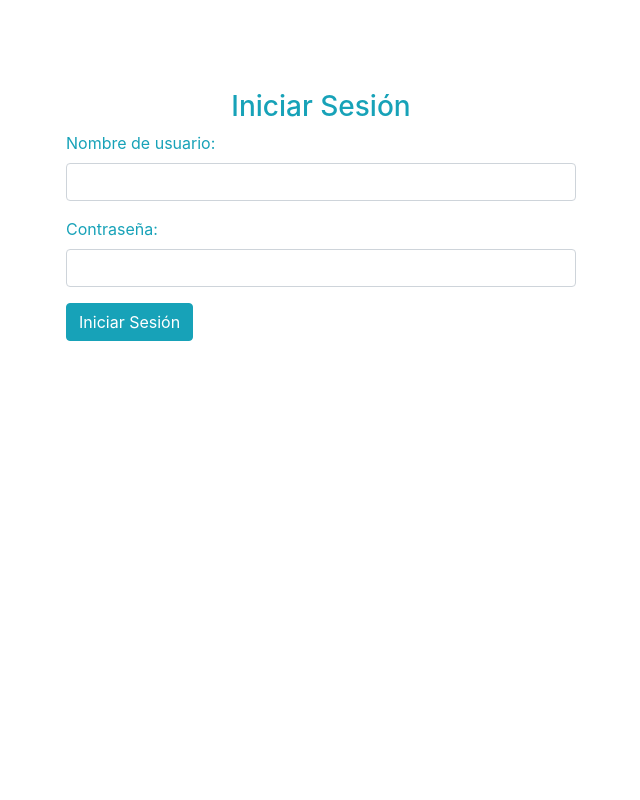
After one commit to Mairahenriquez/Proyecto-HDP2022, a Django app: page /accounts/login/ in a window 1280 px wide. The commit adds this page. Shown: the whole page, without its empty margins (319-959 px from the left). Run offline with Django 3.2, Linux system fonts and the light colour scheme; some libraries are stand-ins or nearby versions.

Commit message:
Add files via upload

```diff
--- a/DietasYNutricion/Apps/Usuario/urls.py
+++ b/DietasYNutricion/Apps/Usuario/urls.py
@@ -5,5 +5,5 @@ urlpatterns = [
     path('Usuario',views.Usuarios.as_view(),name="Usuario"),
     path('registrar-usuario',views.RegistrarUsuarios.as_view(),name="RegistrarUsuario"),
     path('modificar-usuario/<int:pk>/',views.ModificarUsuarios.as_view(),name="ModificarUsuario"),
-    path('eliminar-usuario/<int:pk>/',views.EliminarUsuarios.as_view(),name="EliminarUsuario")
+    path('eliminar-usuario/<int:pk>/',views.EliminarUsuarios.as_view(),name="EliminarUsuario"),
 ]
--- a/DietasYNutricion/DietasYNutricion/settings.py
+++ b/DietasYNutricion/DietasYNutricion/settings.py
@@ -11,6 +11,7 @@ https://docs.djangoproject.com/en/2.2/ref/settings/
 """
 
 import os
+from django.urls import reverse_lazy
 
 # Build paths inside the project like this: os.path.join(BASE_DIR, ...)
 BASE_DIR = os.path.dirname(os.path.dirname(os.path.abspath(__file__)))
@@ -27,6 +28,8 @@ DEBUG = True
 
 ALLOWED_HOSTS = []
 
+LOGIN_REDIRECT_URL = reverse_lazy('index')
+LOGOUT_REDIRECT_URL = reverse_lazy('login')
 
 # Application definition
 
--- a/DietasYNutricion/DietasYNutricion/urls.py
+++ b/DietasYNutricion/DietasYNutricion/urls.py
@@ -20,4 +20,5 @@ urlpatterns = [
     path('admin/', admin.site.urls),
     path('', include('Apps.Usuario.urls')),
     path('', include('Apps.Paciente.urls')),
+    path('accounts/',include('django.contrib.auth.urls')),
 ]
--- /dev/null
+++ b/DietasYNutricion/templates/registration/login.html
@@ -0,0 +1,39 @@
+<link href="//maxcdn.bootstrapcdn.com/bootstrap/4.1.1/css/bootstrap.min.css" rel="stylesheet" id="bootstrap-css">
+<script src="//maxcdn.bootstrapcdn.com/bootstrap/4.1.1/js/bootstrap.min.js"></script>
+<script src="//cdnjs.cloudflare.com/ajax/libs/jquery/3.2.1/jquery.min.js"></script>
+<!------ Include the above in your HEAD tag ---------->
+
+{% block content %}
+<body>
+    <div id="login">
+        <h3 class="text-center text-white pt-5">Iniciar Sesión</h3>
+        <div class="container">
+            <div id="login-row" class="row justify-content-center align-items-center">
+                <div id="login-column" class="col-md-6">
+                    <div id="login-box" class="col-md-12">
+                        <form id="login-form" class="form" action="" method="post">
+                            {% csrf_token %}
+							<h3 class="text-center text-info">Iniciar Sesión</h3>
+                            <div class="form-group">
+                                <label for="username" class="text-info">Nombre de usuario:</label><br>
+                                <input type="text" name="username" id="username" class="form-control">
+                            </div>
+                            <div class="form-group">
+                                <label for="password" class="text-info">Contraseña:</label><br>
+                                <input type="text" name="password" id="password" class="form-control">
+                            </div>
+                            <div class="form-group">
+                                {% comment %} <label for="remember-me" class="text-info"><span>Recuerdame</span> <span><input id="remember-me" name="remember-me" type="checkbox"></span></label><br> {% endcomment %}
+                                <button type="submit" name="submit" class="btn btn-info btn-md" value="submit">Iniciar Sesión</button>
+                            </div>
+                            {% comment %} <div id="register-link" class="text-right">
+                                <a href="#" class="text-info">Register here</a>
+                            </div> {% endcomment %}
+                        </form>
+                    </div>
+                </div>
+            </div>
+        </div>
+    </div>
+</body>
+{% endblock %}
```
Also changed, not shown: DietasYNutricion/templates/base/base.html (+14 -1 lines).
